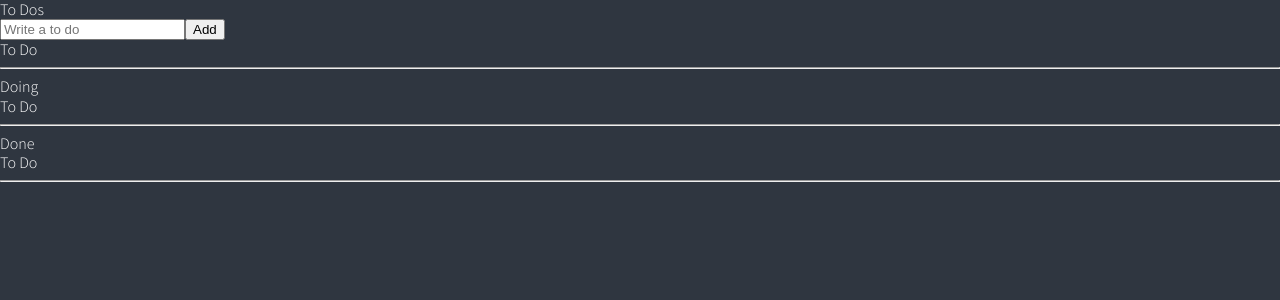
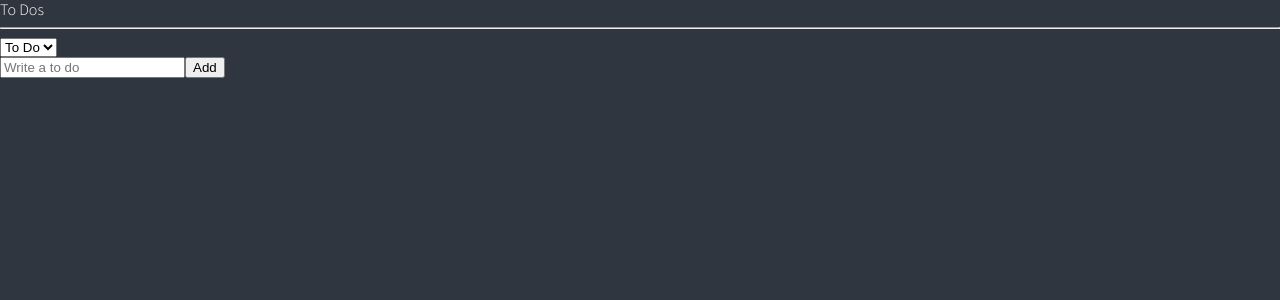
Before and after one commit to 7luky/react-todo-list, a React (Create React App) app: page / in a window 1280 px wide. Shown: the top 300 px of the page. Built offline with nearby package versions, Linux system fonts and the light colour scheme.

Commit message:
#6.17 Selectors part Two

```diff
--- a/src/components/ToDoList.tsx
+++ b/src/components/ToDoList.tsx
@@ -1,37 +1,27 @@
-import { useRecoilValue } from "recoil";
+import { useRecoilState, useRecoilValue } from "recoil";
 import CreateToDo from "./CreateToDo";
-import { toDoSelector, toDoState } from "./atoms";
+import { categoryState, toDoSelector, toDoState } from "./atoms";
 import ToDo from "./ToDo";
 
 function ToDoList() {
-  const [toDos, doing, done] = useRecoilValue(toDoSelector);
+  const toDos = useRecoilValue(toDoSelector);
+  const [category, setCategory] = useRecoilState(categoryState);
+  const onInput = (event: React.FormEvent<HTMLSelectElement>) => {
+    setCategory(event.currentTarget.value);
+  };
   return (
     <div>
       <h1>To Dos</h1>
+      <hr />
+      <select value={category} onInput={onInput}>
+        <option value="TO_DO">To Do</option>
+        <option value="DOING">Doing</option>
+        <option value="DONE">Done</option>
+      </select>
       <CreateToDo />
-      <h2>To Do</h2>
-      <ul>
-        {toDos.map((toDo) => (
-          <ToDo key={toDo.id} {...toDo} />
-        ))}
-      </ul>
-      <hr />
-      <h1>Doing</h1>
-      <h2>To Do</h2>
-      <ul>
-        {doing.map((toDo) => (
-          <ToDo key={toDo.id} {...toDo} />
-        ))}
-      </ul>
-      <hr />
-      <h1>Done</h1>
-      <h2>To Do</h2>
-      <ul>
-        {done.map((toDo) => (
-          <ToDo key={toDo.id} {...toDo} />
-        ))}
-      </ul>
-      <hr />
+      {toDos?.map((toDo) => (
+        <ToDo key={toDo.id} {...toDo} />
+      ))}
     </div>
   );
 }
--- a/src/components/atoms.tsx
+++ b/src/components/atoms.tsx
@@ -6,6 +6,11 @@
   id: number;
   category: "TO_DO" | "DOING" | "DONE";
 }
+
+export const categoryState = atom({
+  key: "category",
+  default: "TO_DO",
+});
 
 export const toDoState = atom<IToDo[]>({
   key: "toDo",
@@ -16,10 +21,7 @@
   key: "toDoSelector",
   get: ({ get }) => {
     const toDos = get(toDoState);
-    return [
-      toDos.filter((toDo) => toDo.category === "TO_DO"),
-      toDos.filter((toDo) => toDo.category === "DOING"),
-      toDos.filter((toDo) => toDo.category === "DONE"),
-    ];
+    const category = get(categoryState);
+    return toDos.filter((toDo) => toDo.category === category);
   },
 });
```
